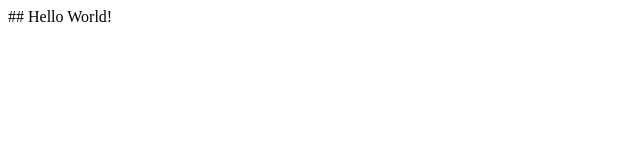
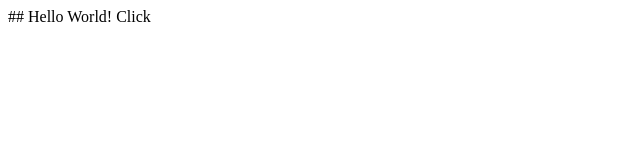
Before and after one commit to rggoble16/rggoble16.github.io, a plain HTML site: page index.html in a window 1280 px wide. Shown: the full height of the page, 0-640 px from the left. Drawn offline with Linux system fonts and the light colour scheme.

Commit message:
Update index.html

```diff
--- a/index.html
+++ b/index.html
@@ -1,2 +1,2 @@
 ## Hello World!
-<href a=ReadMe.md />
+<href a=ReadMe.md>Click</>
```
